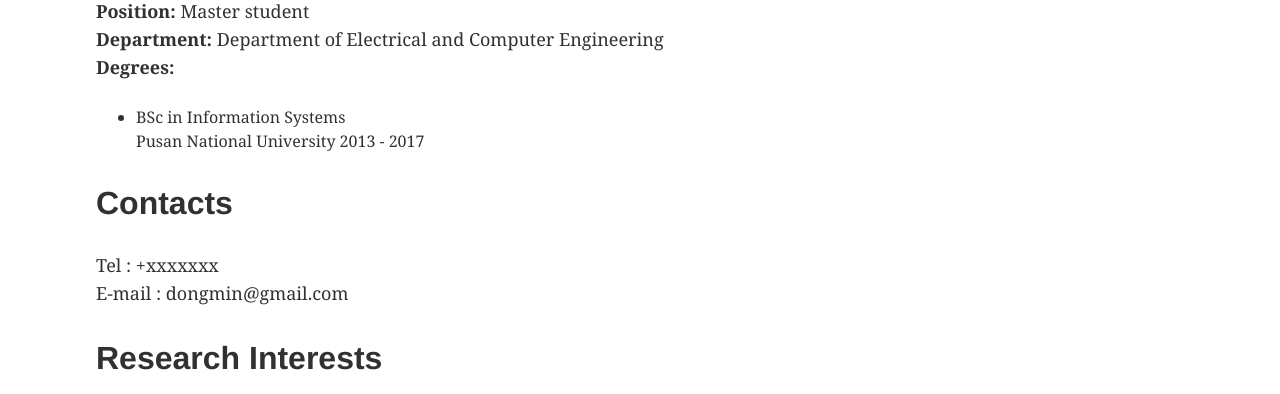
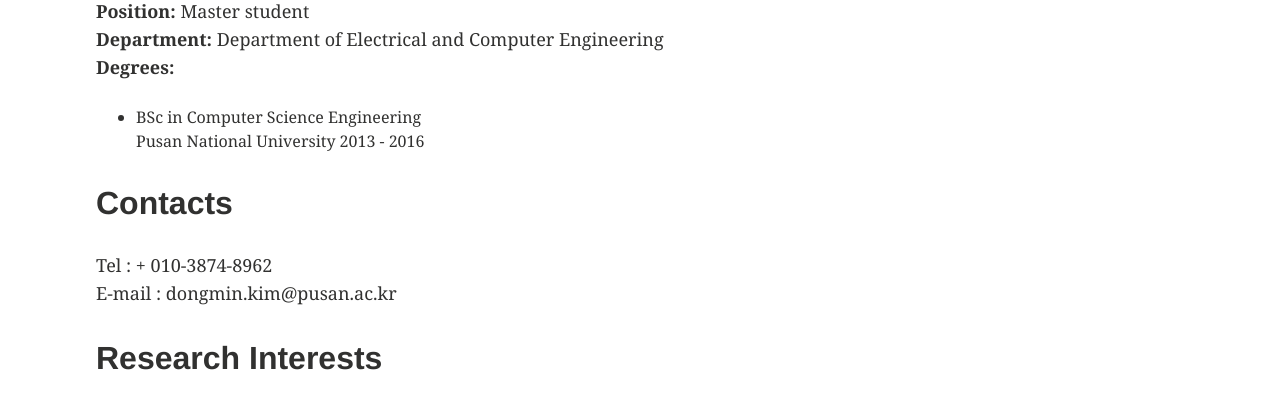
Before and after one commit to STEMLab/STEMLab.github.io, a Jekyll site: the page built from _posts/members/2016-03-20-dongmin.md, in a window 1280 px wide. Shown: the part 762-1156 px from the top of the page. Built offline with Jekyll 4.4.1, drawn with Linux system fonts in a browser that asks for light colours.

Commit message:
dongmin and hyemi info changes

```diff
--- a/_posts/members/2016-03-20-dongmin.md
+++ b/_posts/members/2016-03-20-dongmin.md
@@ -15,13 +15,13 @@ image:
 **Position:** Master student <br/>
 **Department:** Department of Electrical and Computer Engineering <br/>
 **Degrees:** <br/>
-* BSc in Information Systems <br/>
-Pusan National University 2013 - 2017
+* BSc in Computer Science Engineering <br/>
+Pusan National University 2013 - 2016
 
 ## Contacts
 
-Tel : +xxxxxxx <br/>
-E-mail : dongmin@gmail.com <br/>
+Tel : + 010-3874-8962 <br/>
+E-mail : dongmin.kim@pusan.ac.kr <br/>
 
 ## Research Interests
 
```
Also changed, not shown: _posts/members/2016-03-19-hyemi.md (+3 -4 lines).
